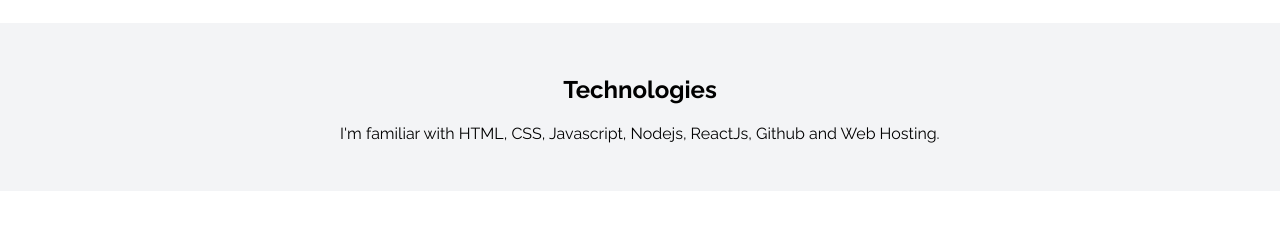
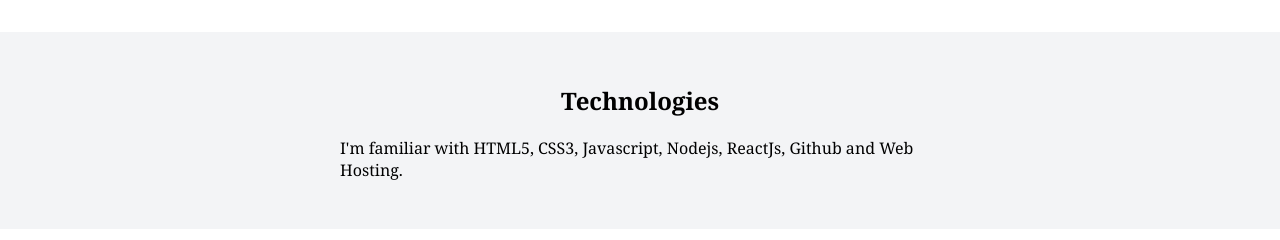
Before and after one commit to mayurcodes/portfolio, a plain HTML site: page index.html in a window 1280 px wide. Shown: the part 522-762 px from the top of the page. Drawn offline with Linux system fonts and the light colour scheme.

Commit message:
css updated

```diff
--- a/index.html
+++ b/index.html
@@ -36,7 +36,7 @@
     <section class="section back-color">
         <div class="container container-center">
             <h1>Technologies</h1>
-            <p>I'm familiar with HTML, CSS, Javascript, Nodejs, ReactJs, Github and Web Hosting.</p>
+            <p>I'm familiar with HTML5, CSS3, Javascript, Nodejs, ReactJs, Github and Web Hosting.</p>
         </div>
     </section>
 
--- a/styles.css
+++ b/styles.css
@@ -1,4 +1,4 @@
-@import url('https://fonts.googleapis.com/css2?family=Raleway:wght@400;700&display=swap');
+@import url('https://fonts.googleapis.com/css2?family=Noto+Serif:wght@400;700&display=swap');
 
 :root {
     --primary-color: #008C8C;
@@ -7,7 +7,7 @@
 }
 
 body {
-    font-family: 'Raleway', sans-serif;
+    font-family: 'Noto Serif', serif;
     margin: 0px;
 }
 
```
